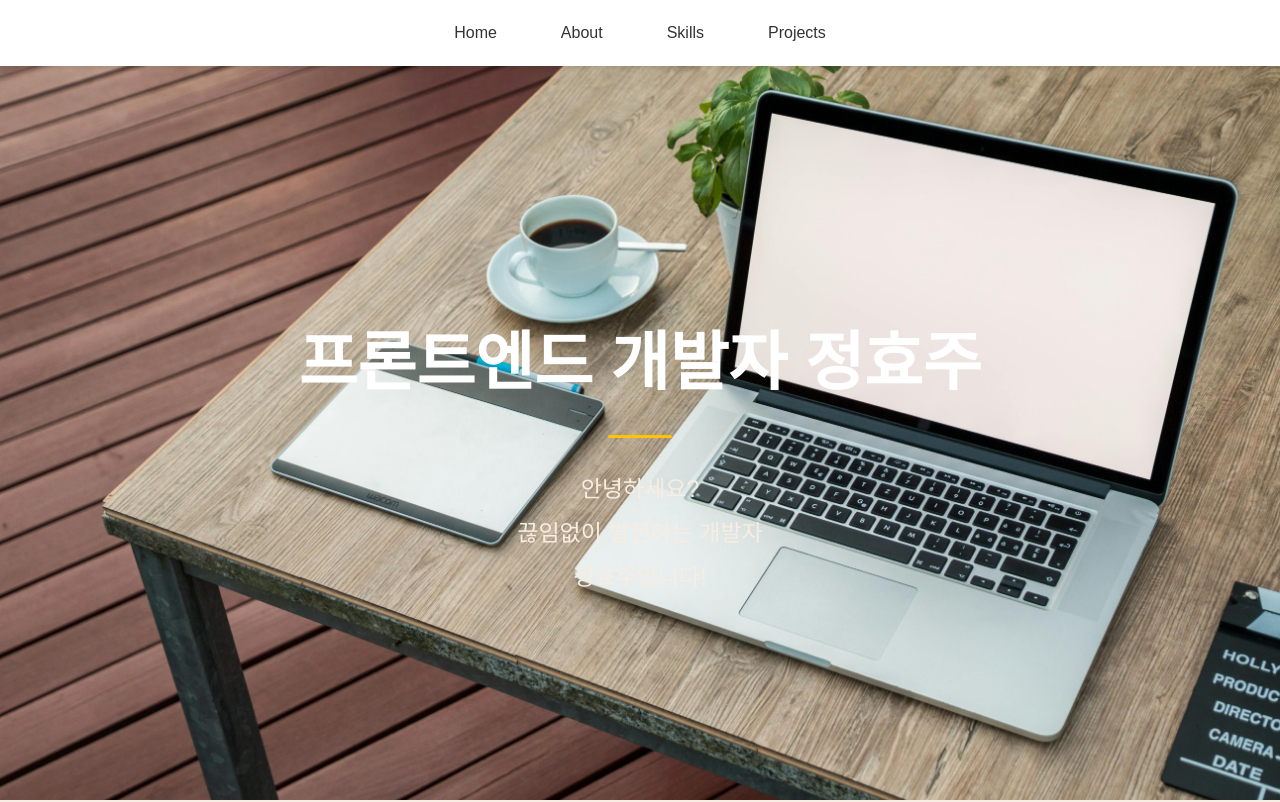
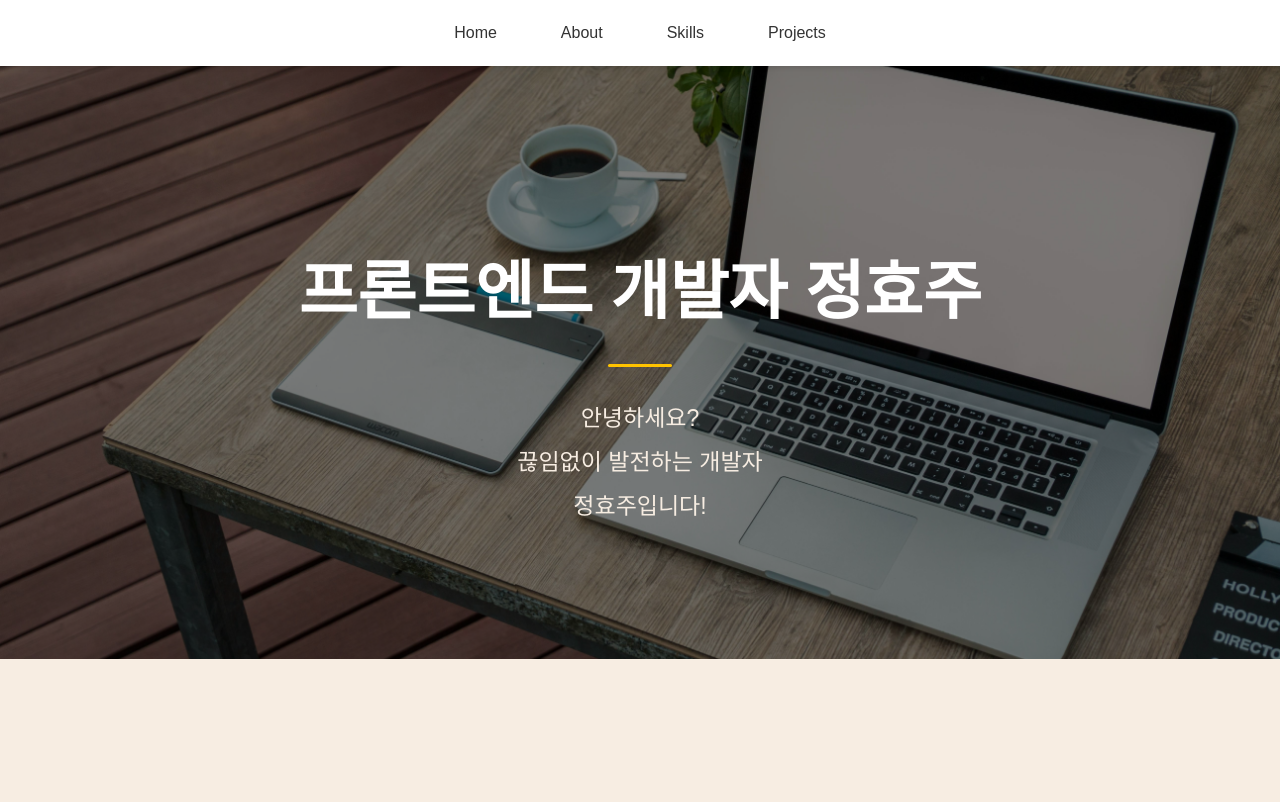
Before and after one commit to h-0y28/h-0y28, a React (Vite) app: page / in a window 1280 px wide. Shown: the top 802 px of the page. Built offline with nearby package versions, Linux system fonts and the light colour scheme; a web font is replaced by a local one.

Commit message:
style: main page

```diff
--- a/src/MainPage/style.ts
+++ b/src/MainPage/style.ts
@@ -1,13 +1,41 @@
 import styled from "styled-components";
 
-export const Section = styled.section<{ bgColor?: string; bgImg?: string }>`
-  height: 100vh;
-  background-color: ${(props) =>
-    props.bgImg ? "transparent" : props.bgColor || "transparent"};
-  background-image: ${(props) =>
-    props.bgImg ? `url(${props.bgImg})` : "none"};
-  background-size: cover;
-  background-position: center;
-  display: flex;
-  justify-content: center;
+interface SectionProps {
+  bgImg?: string;
+  bgColor?: string;
+}
+export const Section = styled.section<SectionProps>`
+  position: relative;
+
+  ${({ bgImg }) =>
+    bgImg &&
+    `
+      background-image: url(${bgImg});
+      background-size: cover;
+      background-position: center;
+    `}
+
+  ${({ bgColor }) =>
+    bgColor &&
+    `
+      background-color: ${bgColor};
+    `}
+
+  /* 홈 섹션에만 배경 불투명도 적용 */
+  &:nth-of-type(1) {
+    &:before {
+      content: "";
+      position: absolute;
+      top: 0;
+      left: 0;
+      right: 0;
+      bottom: 0;
+      background-color: rgba(0, 0, 0, 0.5);
+      z-index: 0; /* 다른 콘텐츠보다 뒤에 표시 */
+    }
+    * {
+      position: relative;
+      z-index: 1;
+    }
+  }
 `;
```
